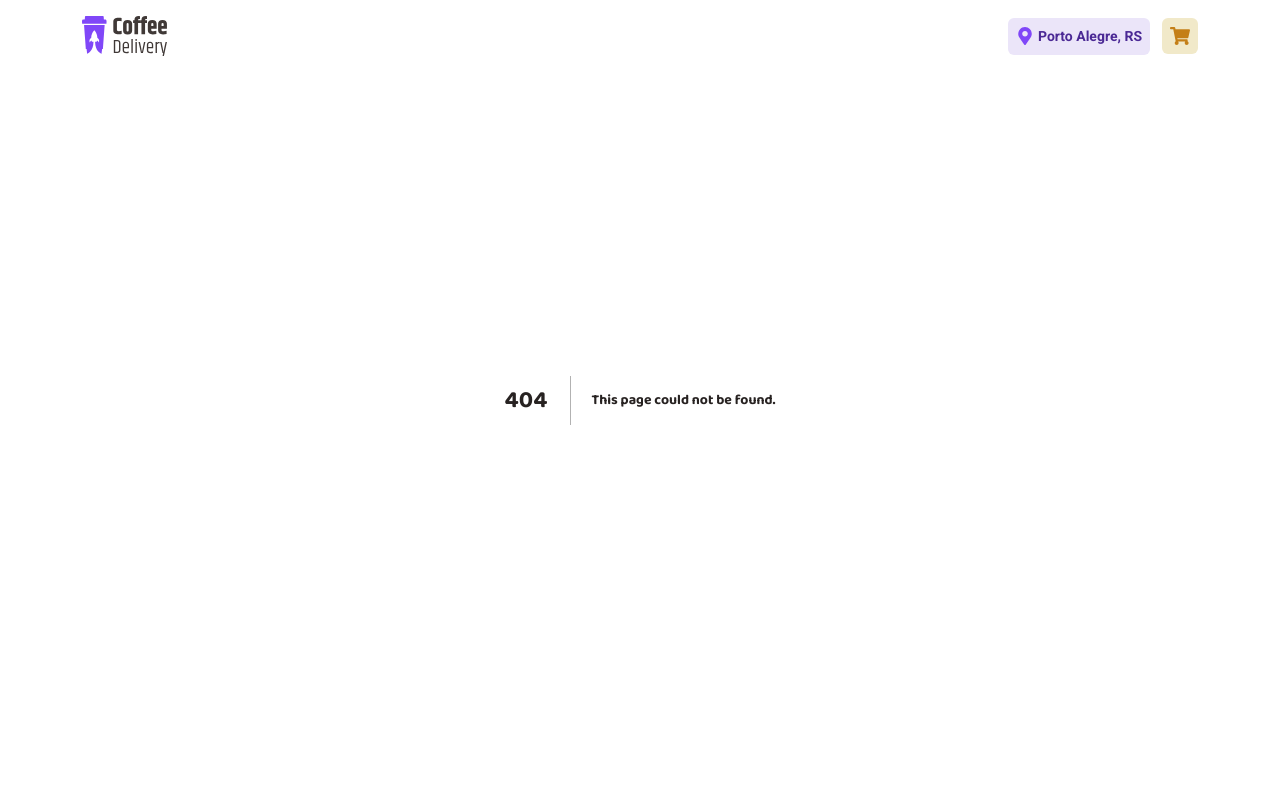
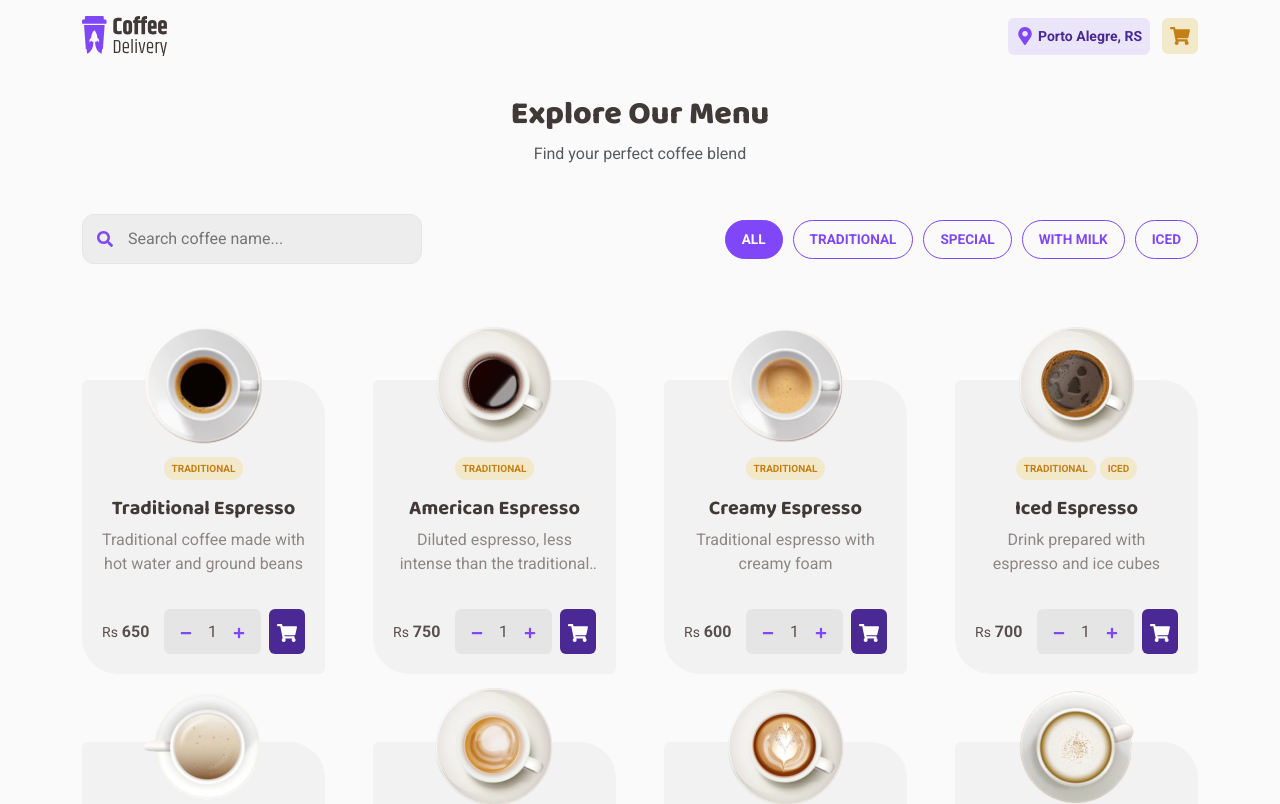
Before and after one commit to Umer-FE/coffee-delivery, a Next.js app: page /product in a window 1280 px wide. Before the commit this address had no page. Shown: the top 804 px of the page. Built offline with nearby package versions, Linux system fonts and the light colour scheme.

Commit message:
create-products

```diff
--- /dev/null
+++ b/src/app/product/AllProducts.module.css
@@ -0,0 +1,83 @@
+.page_title {
+  font-family: "Baloo 2", cursive;
+  font-weight: 800;
+  color: #403937;
+  font-size: 2rem;
+}
+
+.filter_group {
+  display: flex;
+  gap: 10px;
+  flex-wrap: wrap;
+}
+
+.filter_btn {
+  padding: 8px 16px;
+  border-radius: 100px;
+  border: 1px solid #8047f8;
+  background: transparent;
+  color: #8047f8;
+  font-size: 0.85rem;
+  font-weight: 700;
+  text-transform: uppercase;
+  transition: 0.3s;
+}
+
+.filter_btn:hover,
+.filter_btn.active {
+  background: #8047f8;
+  color: #fff;
+}
+
+/* Responsiveness for grid */
+@media (max-width: 768px) {
+  .page_title {
+    font-size: 1.5rem;
+    text-align: center;
+    width: 100%;
+  }
+  .filter_group {
+    justify-content: center;
+    width: 100%;
+  }
+}
+.search_wrapper {
+  position: relative;
+  display: flex;
+  align-items: center;
+}
+
+.search_icon {
+  position: absolute;
+  left: 15px;
+  color: #8047f8;
+}
+
+.search_input {
+  width: 100%;
+  padding: 12px 12px 12px 45px;
+  border-radius: 12px;
+  border: 1px solid #e6e5e5;
+  background: #ededed;
+  outline: none;
+  transition: 0.3s;
+}
+
+.search_input:focus {
+  background: #fff;
+  border-color: #8047f8;
+  box-shadow: 0 0 0 4px rgba(128, 71, 248, 0.1);
+}
+
+.filter_group {
+  display: flex;
+  gap: 10px;
+  justify-content: flex-end;
+  flex-wrap: wrap;
+}
+
+@media (max-width: 768px) {
+  .filter_group {
+    justify-content: center;
+  }
+}
--- /dev/null
+++ b/src/app/product/page.js
@@ -0,0 +1,99 @@
+"use client";
+import { useState } from "react";
+import { coffees } from "@/data/coffees";
+import CoffeeCard from "@/components/CoffeeCard/CoffeeCard";
+import { FaSearch } from "react-icons/fa";
+import styles from "./AllProducts.module.css";
+
+export default function AllProducts() {
+  const [filter, setFilter] = useState("all");
+  const [searchQuery, setSearchQuery] = useState("");
+
+  // Filter + Search Logic Fix
+  const filteredProducts = coffees.filter((item) => {
+    // Logic fix: hum filter aur tags dono ko uppercase karke match karenge
+    const matchesFilter =
+      filter === "all" ||
+      item.tags.some((tag) => tag.toUpperCase() === filter.toUpperCase());
+
+    const matchesSearch = item.name
+      .toLowerCase()
+      .includes(searchQuery.toLowerCase());
+
+    return matchesFilter && matchesSearch;
+  });
+
+  const categories = ["All", "Traditional", "Special", "With Milk", "Iced"];
+
+  return (
+    <div className="container py-5 mt-5">
+      <div className="text-center mb-5">
+        <h2 className={styles.page_title}>Explore Our Menu</h2>
+        <p className="text-muted">Find your perfect coffee blend</p>
+      </div>
+
+      <div className="row mb-5 align-items-center g-5">
+        {/* Search Bar */}
+        <div className="col-lg-4 col-md-6">
+          <div className={styles.search_wrapper}>
+            <FaSearch className={styles.search_icon} />
+            <input
+              type="text"
+              placeholder="Search coffee name..."
+              className={styles.search_input}
+              value={searchQuery}
+              onChange={(e) => setSearchQuery(e.target.value)}
+            />
+          </div>
+        </div>
+
+        {/* Filter Buttons */}
+        <div className="col-lg-8 col-md-6">
+          <div className={styles.filter_group}>
+            {categories.map((cat) => (
+              <button
+                key={cat}
+                className={`${styles.filter_btn} ${
+                  filter.toLowerCase() === cat.toLowerCase()
+                    ? styles.active
+                    : ""
+                }`}
+                onClick={() => setFilter(cat.toLowerCase())}
+              >
+                {cat}
+              </button>
+            ))}
+          </div>
+        </div>
+      </div>
+
+      {/* Products Grid */}
+      <div className="row g-5 mt-2">
+        {filteredProducts.map((coffee) => (
+          <div key={coffee.id} className="col-12 col-sm-6 col-md-4 col-lg-3">
+            <CoffeeCard coffee={coffee} />
+          </div>
+        ))}
+      </div>
+
+      {/* No Results State */}
+      {filteredProducts.length === 0 && (
+        <div className="text-center py-5">
+          <p className="text-muted mt-3 fs-5">
+            Opps! No coffee matches your search.
+          </p>
+          <button
+            className="btn btn-link"
+            onClick={() => {
+              setSearchQuery("");
+              setFilter("all");
+            }}
+            style={{ color: "#8047F8" }}
+          >
+            Clear all filters
+          </button>
+        </div>
+      )}
+    </div>
+  );
+}
--- a/src/data/coffees.js
+++ b/src/data/coffees.js
@@ -66,7 +66,7 @@ export const coffees = [
     name: "Iced Espresso",
     description: "Drink prepared with espresso and ice cubes",
     price: 700,
-    tags: ["TRADITIONAL", "ICE CREAM"],
+    tags: ["TRADITIONAL", "ICED"],
     image: "/images/coffee-4.png",
     details: {
       intensity: 85,
@@ -89,7 +89,7 @@ export const coffees = [
     name: "Coffee with Milk",
     description: "Half traditional espresso, half steamed milk",
     price: 650,
-    tags: ["TRADICIONAL", "with milk"],
+    tags: ["TRADITIONAL", "WITH MILK"],
     image: "/images/coffee-5.png",
     details: {
       intensity: 50,
@@ -105,7 +105,7 @@ export const coffees = [
     name: "Latte",
     description: "An espresso shot with double milk and creamy foam",
     price: 750,
-    tags: ["TRADICIONAL", "with milk"],
+    tags: ["TRADITIONAL", "WITH MILK"],
     image: "/images/coffee-6.png",
     details: {
       intensity: 40,
@@ -129,7 +129,7 @@ export const coffees = [
     description:
       "Beverage with cinnamon made of equal doses of coffee, milk and foam",
     price: 650,
-    tags: ["TRADICIONAL", "with milk"],
+    tags: ["TRADITIONAL", "WITH MILK"],
     image: "/images/coffee-7.png",
     details: {
       intensity: 65,
@@ -145,7 +145,7 @@ export const coffees = [
     name: "Macchiato",
     description: "Espresso mixed with a little hot milk and foam",
     price: 650,
-    tags: ["TRADICIONAL", "with milk"],
+    tags: ["TRADITIONAL", "WITH MILK"],
     image: "/images/coffee-8.png",
     details: {
       intensity: 88,
@@ -161,7 +161,7 @@ export const coffees = [
     name: "Mocaccino",
     description: "Espresso with chocolate syrup, a little milk, and foam",
     price: 700,
-    tags: ["TRADICIONAL", "with milk"],
+    tags: ["TRADITIONAL", "WITH MILK"],
     image: "/images/coffee-9.png",
     details: {
       intensity: 70,
@@ -177,7 +177,7 @@ export const coffees = [
     name: "Hot Chocolate",
     description: "Drink made with chocolate dissolved in hot milk and coffee",
     price: 900,
-    tags: ["special", "with milk"],
+    tags: ["SPECIAL", "WITH MILK"],
     image: "/images/coffee-10.png",
     details: {
       intensity: 30,
@@ -193,7 +193,7 @@ export const coffees = [
     name: "Cuban",
     description: "Iced espresso drink with rum, cream, and mint",
     price: 550,
-    tags: ["special", "alcoholic", "ice cream"],
+    tags: ["SPECIAL", "ALCOHOLIC", "ICED"],
     image: "/images/coffee-11.png",
     details: {
       intensity: 80,
@@ -209,7 +209,7 @@ export const coffees = [
     name: "Hawaiian",
     description: "Sweet drink made with coffee and coconut milk",
     price: 700,
-    tags: ["special"],
+    tags: ["SPECIAL"],
     image: "/images/coffee-12.png",
     details: {
       intensity: 55,
@@ -225,7 +225,7 @@ export const coffees = [
     name: "Arabic",
     description: "Beverage prepared with Arabica coffee beans and spices",
     price: 600,
-    tags: ["special"],
+    tags: ["SPECIAL"],
     image: "/images/coffee-13.png",
     details: {
       intensity: 95,
@@ -242,7 +242,7 @@ export const coffees = [
     description:
       "A drink made with coffee, Irish whiskey, sugar, and whipped cream",
     price: 800,
-    tags: ["especiall", "alcoholic"],
+    tags: ["SPECIAL", "ALCOHOLIC"],
     image: "/images/coffee-10.png",
     details: {
       intensity: 75,
```
